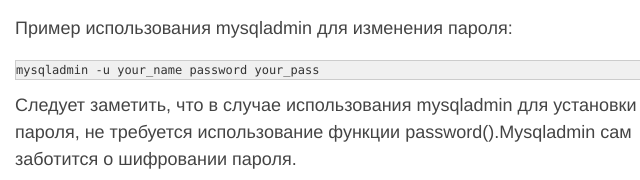
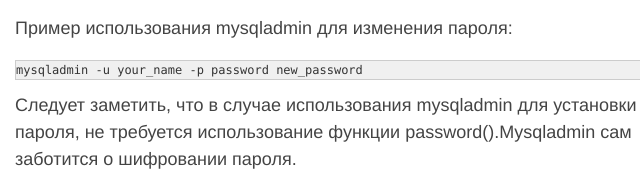
Before and after one commit to jehy/mami, a plain HTML site: page dbms-lab1.html in a window 1280 px wide. Shown: the part 6780-6960 px from the top of the page, 356-996 px from the left. Drawn offline with Linux system fonts and the light colour scheme.

Commit message:
Update dbms-lab1.html

```diff
--- a/dbms-lab1.html
+++ b/dbms-lab1.html
@@ -289,7 +289,7 @@
                     <li>Status Выводит сообщение о статусе сервера</li>
                 </ul>
                 <p>Пример использования mysqladmin для изменения пароля:</p>
-                <pre class="prettyprint">mysqladmin -u your_name password your_pass</pre>
+                <pre class="prettyprint">mysqladmin -u your_name -p password new_password</pre>
                 Следует заметить, что в случае использования mysqladmin для установки пароля, не требуется
                 использование функции password().Mysqladmin сам заботится о шифровании пароля.
                 <h4>Mysqlaccess</h4>
```
